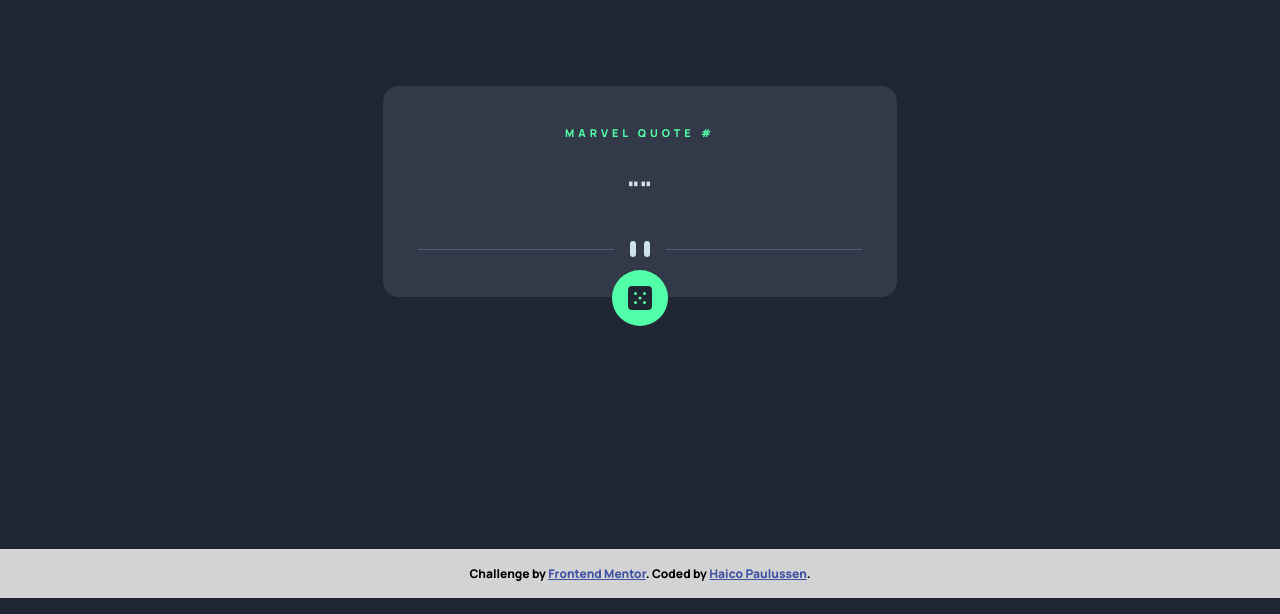
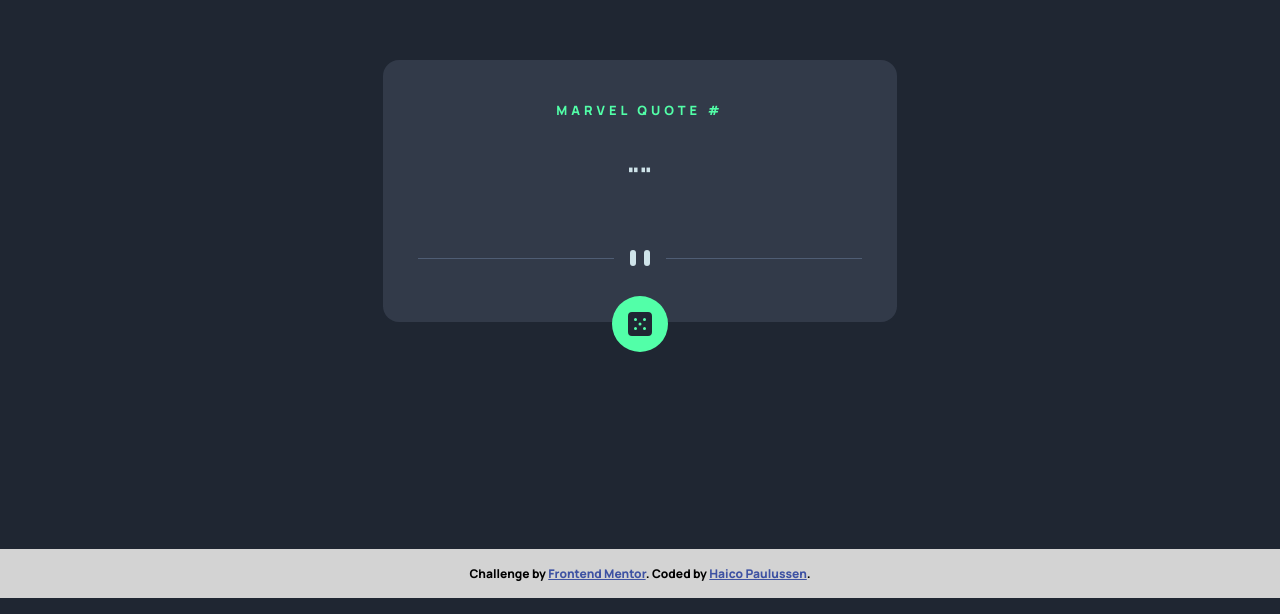
Before and after one commit to Haico-Paulussen/advice-generator-app, a plain HTML site: page index.html in a window 1280 px wide. Shown: the part 202-816 px from the top of the page. Drawn offline with Linux system fonts and the light colour scheme; no server answers.

Commit message:
Updated font-sizes and spacing

```diff
--- a/style.css
+++ b/style.css
@@ -45,7 +45,7 @@
     background-image: url('images/pattern-divider-desktop.svg');
     background-repeat: no-repeat;
     background-position: center;
-    padding-bottom: 1rem;
+    padding-bottom: 3rem;
     height: 16px;
     width: 100%;
 }
@@ -70,7 +70,7 @@ main h1 {
     color: var(--Neon-Green);
     text-transform: uppercase;
     letter-spacing: .25rem;
-    font-size: .675rem;
+    font-size: .8rem;
 }
 
 main p {
@@ -82,6 +82,7 @@ main p {
 .content-card {
     display: grid;
     place-items: center;
+    grid-gap: .4rem;
     width: 450px;
 
     background-color: var(--Dark-Grayish-Blue);
```
